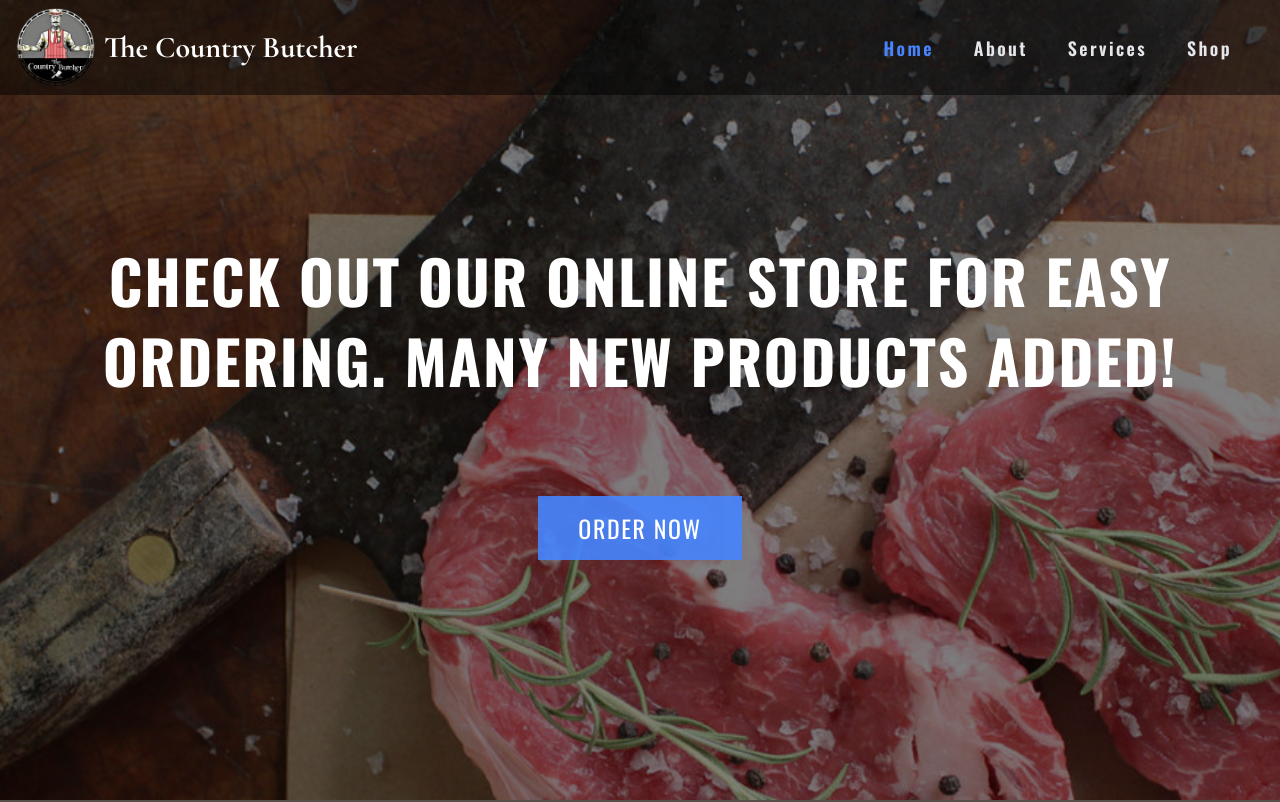
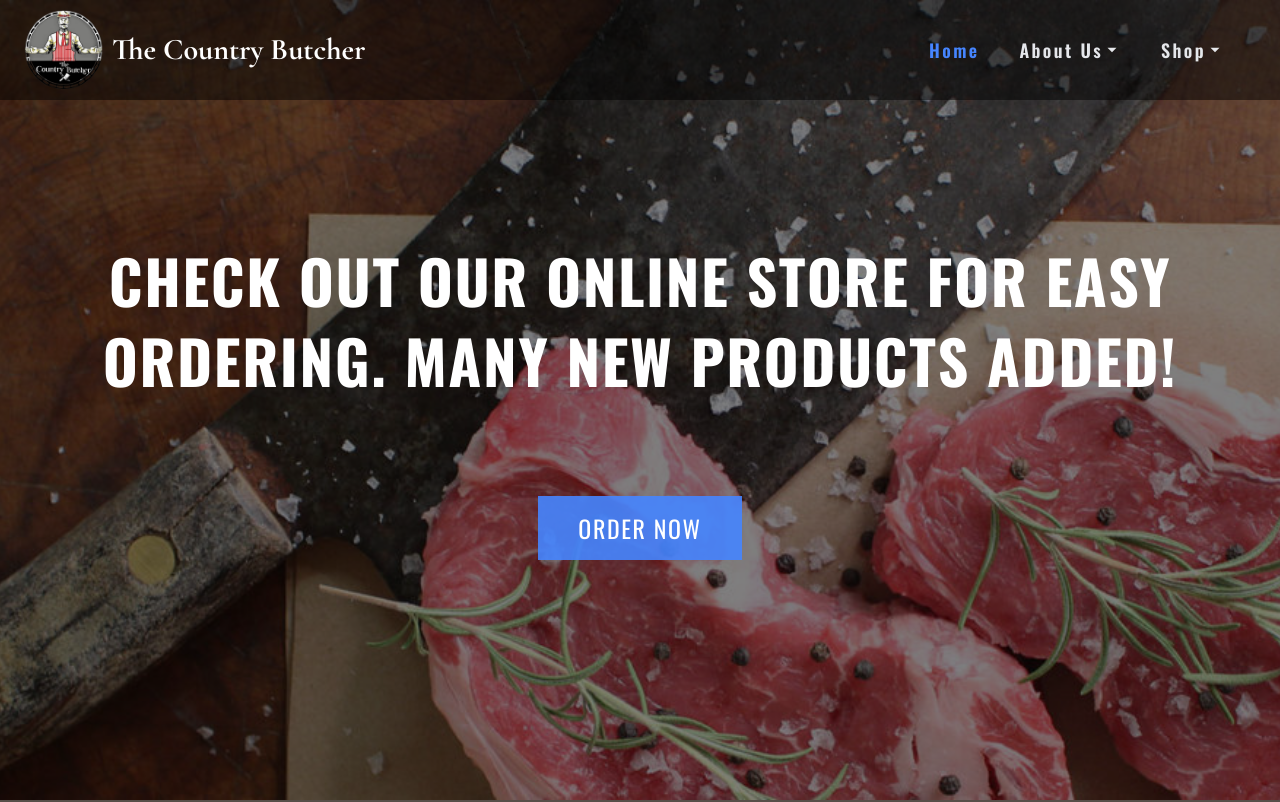
Before and after one commit to karentutor/thecountrybutcher, a Next.js app: page / in a window 1280 px wide. Shown: the top 802 px of the page. Built offline with nearby package versions, Linux system fonts and the light colour scheme.

Commit message:
dropdown nav done

```diff
--- /dev/null
+++ b/app/contact/page.jsx
@@ -0,0 +1,5 @@
+const Contact = () => {
+  return <div>Contact</div>
+}
+
+export default Contact
--- a/app/layout.js
+++ b/app/layout.js
@@ -2,6 +2,7 @@ import Navbar from '@/components/Navbar'
 import './globals.css'
 import { Oswald, Cormorant_Garamond } from 'next/font/google'
 import Footer from '@/components/Footer'
+import Map from '@/components/Map'
 import ScrollToTop from '@/components/ScrollToTop'
 
 const oswald = Oswald({ subsets: ['latin'], variable: '--font-oswald' })
@@ -25,6 +26,7 @@ export default function RootLayout({ children }) {
         <Navbar />
         {children}
         <ScrollToTop />
+        <Map />
         <Footer />
       </body>
     </html>
--- /dev/null
+++ b/app/our-story/page.jsx
@@ -0,0 +1,5 @@
+const OurStory = () => {
+  return <div>OurStory</div>
+}
+
+export default OurStory
--- a/app/page.js
+++ b/app/page.js
@@ -1,10 +1,7 @@
 import About from '@/components/About'
 import Banner from '@/components/Banner'
-import Footer from '@/components/Footer'
 import Gallery from '@/components/Gallery'
 import Hero from '@/components/Hero'
-import Map from '@/components/Map'
-import Navbar from '@/components/Navbar'
 import Quality from '@/components/Quality'
 import Services from '@/components/Services'
 import Testimonials from '@/components/Testimonials'
@@ -19,7 +16,6 @@ const Home = () => {
       <About />
       <Services />
       <Testimonials />
-      <Map />
     </main>
   )
 }
--- /dev/null
+++ b/app/product-list/page.jsx
@@ -0,0 +1,5 @@
+const ProductList = () => {
+  return <div>ProductList</div>
+}
+
+export default ProductList
--- /dev/null
+++ b/app/shop-retail/page.jsx
@@ -0,0 +1,5 @@
+const ShopRetail = () => {
+  return <div>ShopRetail</div>
+}
+
+export default ShopRetail
--- a/components/Footer.jsx
+++ b/components/Footer.jsx
@@ -1,4 +1,4 @@
-import { navLinks, socialLinks } from '@/data'
+import { footerLinks, navLinks, socialLinks } from '@/data'
 import Image from 'next/image'
 import Link from 'next/link'
 import { FaMailBulk, FaMap, FaPhone } from 'react-icons/fa'
@@ -24,7 +24,7 @@ const Footer = () => {
         </Link>
         <div>
           <ul className='flex flex-col items-center justify-center md:items-start gap-4 my-6'>
-            {navLinks.map((link) => (
+            {footerLinks.map((link) => (
               <li key={link.id}>
                 <Link
                   href={link.route}
--- a/components/Navbar.jsx
+++ b/components/Navbar.jsx
@@ -3,6 +3,7 @@
 import Link from 'next/link'
 import { useEffect, useState } from 'react'
 import { AiOutlineClose, AiOutlineMenu } from 'react-icons/ai'
+import { IoMdArrowDropdown } from 'react-icons/io'
 import { usePathname } from 'next/navigation'
 import Image from 'next/image'
 import { navLinks } from '@/data'
@@ -29,7 +30,7 @@ const Navbar = () => {
           : 'bg-black/50'
       }`}
     >
-      <div className='flex items-center justify-between px-4 py-2 max-w-7xl mx-auto'>
+      <div className='flex items-center justify-between px-5 md:px-14 xl:px-6 py-2 max-w-7xl mx-auto'>
         <div className='flex items-center justify-between w-full'>
           <Link href='/' className='flex items-center gap-2'>
             <Image
@@ -51,22 +52,54 @@ const Navbar = () => {
           >
             {navLinks.map((lnk) => {
               const isActive = pathname === lnk.route
+              if (lnk.route) {
                 return (
                   <Link
                     href={lnk.route}
                     key={lnk.id}
                     onClick={() => setMenuOn(false)}
-                  className={`hover:text-white text-gray-200 text-lg transition font-semibold ${
-                    isActive ? 'text-primary-900' : ''
+                    className={`hover:text-primary-900 text-gray-200 text-lg transition font-semibold ${
+                      isActive && 'text-primary-900'
                     } ${
-                    menuOn
-                      ? 'hover:bg-primary-100 w-full text-center py-2 rounded-lg'
-                      : ''
+                      menuOn &&
+                      'hover:bg-primary-100 w-full text-center py-2 rounded-lg'
                     }`}
                   >
                     {lnk.text}
                   </Link>
                 )
+              } else {
+                return (
+                  <div
+                    className='relative group flex gap-1 md:block items-center flex-col'
+                    key={lnk.id}
+                  >
+                    <div
+                      className={`hover:text-primary-900 py-3 text-gray-200 text-lg touch-none select-none font-semibold flex items-center cursor-pointer transition ${
+                        lnk?.subMenu?.some((item) => item.route === pathname)
+                          ? 'border-primary-900 text-primary-900'
+                          : 'border-transparent text-gray-200'
+                      }`}
+                    >
+                      {lnk.text}
+                      <IoMdArrowDropdown className='text-lg' />
+                    </div>
+                    <div className='absolute left-1/2 translate-x-[-50%] hidden z-50 top-12 group-hover:block bg-white text-primary-900 border shadow-lg w-52'>
+                      {lnk.subMenu?.map((item) => (
+                        <Link
+                          href={item.route}
+                          key={item.id}
+                          onClick={() => setMenuOn(false)}
+                        >
+                          <p className='p-3 text-center text-base hover:bg-gray-200 transition'>
+                            {item.text}
+                          </p>
+                        </Link>
+                      ))}
+                    </div>
+                  </div>
+                )
+              }
             })}
           </nav>
         </div>
--- a/components/ScrollToTop.jsx
+++ b/components/ScrollToTop.jsx
@@ -28,7 +28,7 @@ const ScrollToTop = () => {
   return (
     <button
       onClick={scrollToTop}
-      className={`h-12 w-12 shadow-md bg-primary-900 hover:scale-105 text-white transition items-center justify-center md:w-16 md:h-16 fixed bottom-8 md:bottom-12 right-8 md:right-12 z-40 ${
+      className={`h-12 w-12 shadow-md bg-primary-800 hover:bg-primary-900 text-white transition items-center justify-center md:w-16 md:h-16 fixed bottom-8 md:bottom-12 right-8 md:right-12 z-40 ${
         scrollTop ? 'flex' : 'hidden'
       }`}
     >
--- a/data/index.js
+++ b/data/index.js
@@ -2,9 +2,29 @@ import { FaFacebook, FaInstagram } from 'react-icons/fa'
 
 export const navLinks = [
   { id: 1, text: 'Home', route: '/' },
-  { id: 2, text: 'About', route: '/about' },
-  { id: 3, text: 'Services', route: '/services' },
-  { id: 4, text: 'Shop', route: '/shop' },
+  {
+    id: 2,
+    text: 'About Us',
+    subMenu: [
+      { id: 1, text: 'Our Story', route: '/our-story' },
+      { id: 2, text: 'Contact', route: '/contact' },
+    ],
+  },
+  {
+    id: 4,
+    text: 'Shop',
+    subMenu: [
+      { id: 1, text: 'Product List', route: '/product-list' },
+      { id: 2, text: 'Shop Retail', route: '/shop-retail' },
+    ],
+  },
+]
+export const footerLinks = [
+  { id: 1, text: 'Home', route: '/' },
+  { id: 2, text: 'Our Story', route: '/our-story' },
+  { id: 3, text: 'Contact', route: '/contact' },
+  { id: 4, text: 'Product List', route: '/product-list' },
+  { id: 5, text: 'Shop Retail', route: '/shop-retail' },
 ]
 export const slides = [
   '/imgs/slide1.webp',
```
Lines whose indentation alone changed are shown as unchanged.
